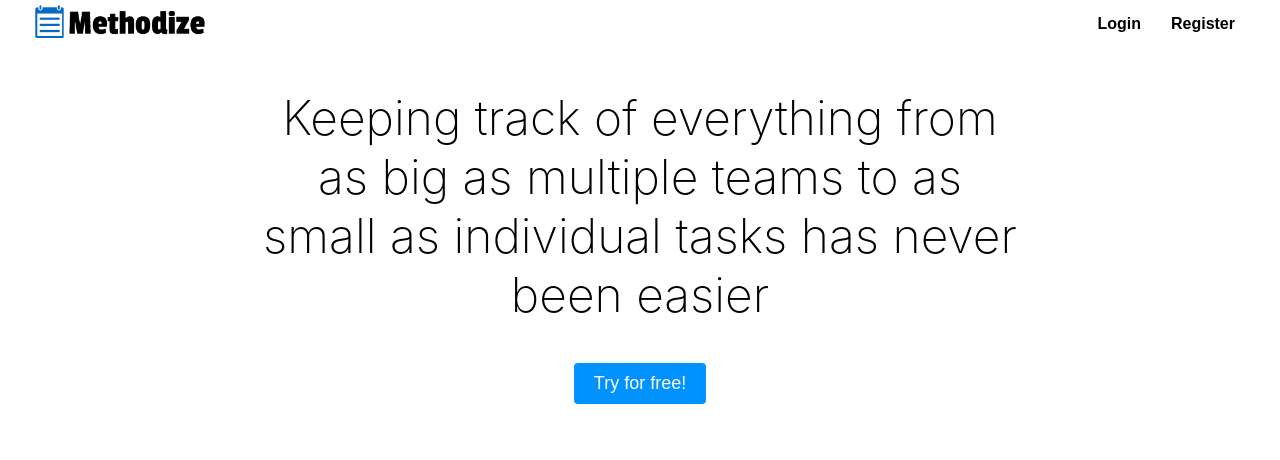
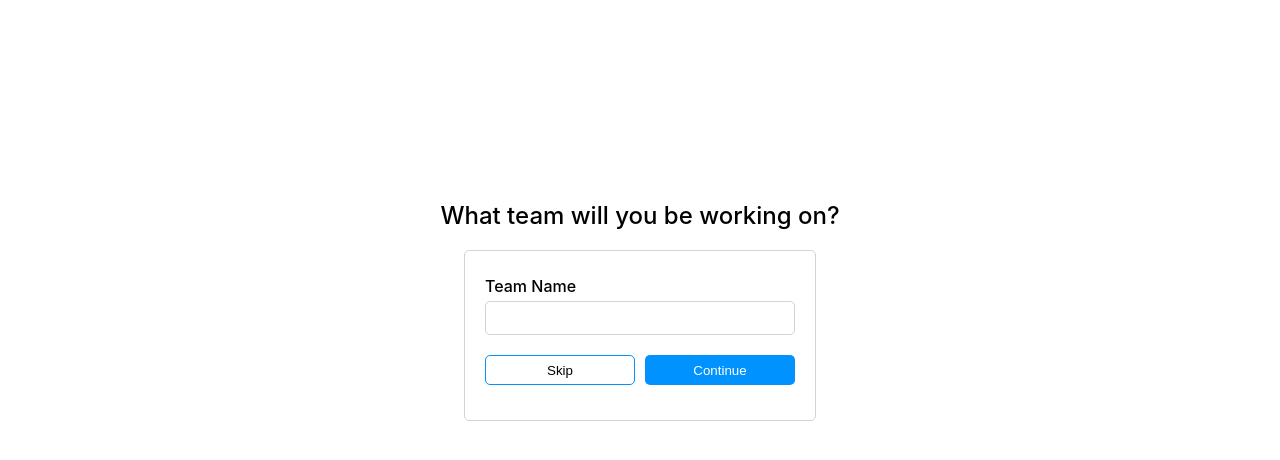
Before and after one commit to ctran01/Methodize, a React (Create React App) app in the folder client/: page /register/onboard in a window 1280 px wide. Before the commit this address led to /. Shown: the top 460 px of the page. Built offline with nearby package versions, Linux system fonts and the light colour scheme.

Commit message:
Onboard page complete

```diff
--- a/client/src/components/AuthRoutes.js
+++ b/client/src/components/AuthRoutes.js
@@ -6,8 +6,8 @@ const AuthRoutes = () => {
   return (
     <BrowserRouter>
       <Switch>
+        {/* <Route exact path="/register/onboard" component={Onboard} /> */}
         <Route exact path="/" component={Home} />
-        <Route exact path="/register" component={Onboard} />
         <Route
           path="/*"
           render={() => {
--- a/client/src/components/LandingPage/LandingRoutes.js
+++ b/client/src/components/LandingPage/LandingRoutes.js
@@ -10,6 +10,7 @@ const LandingRoutes = () => {
       <Switch>
         <Route path="/login" component={LoginPage} />
         <Route exact path="/register" component={RegisterPage} />
+        <Route exact path="/register/onboard" component={Onboard} />
         <Route exact path="/" component={LandingPage} />
         <Route
           path="/*"
--- a/client/src/components/LandingPage/Onboard.js
+++ b/client/src/components/LandingPage/Onboard.js
@@ -1,21 +1,107 @@
-import React, { useContext } from "react";
+import React, { useContext, useState } from "react";
 import UserContext from "../../context/UserContext";
+import apiServer from "../../config/apiServer";
+import { useForm } from "react-hook-form";
+import "../../css/LoginPage.css";
 
-const Onboard = () => {
-  const { onboard } = useContext(UserContext);
+const Onboard = (props) => {
+  const { register, handleSubmit, errors } = useForm();
+  const { setAuth } = useContext(UserContext);
+
+  const [errorMessage, setErrorMessage] = useState("");
+  const onboard = async ({ teamName }) => {
+    const email = localStorage.getItem("email");
+    if (teamName) {
+      try {
+        const res = await apiServer.put("/register/onboard", {
+          email,
+          teamName,
+        });
+        //sets initial token
+        localStorage.setItem("token", res.data.token);
+        setErrorMessage("");
+        // window.location.href = "/";
+        //for Refresh
+        setAuth(res.data.token);
+      } catch (err) {
+        console.log(err.status);
+        setErrorMessage("Something went wrong");
+      }
+    }
+  };
+
+  const onSkip = () => {
+    //sets initial token
+    localStorage.setItem("token", localStorage.getItem("onboard"));
+    //for component to refresh to redirect webpage
+    setAuth(localStorage.getItem("onboard"));
+    localStorage.removeItem("onboard");
+  };
   return (
     <div className="onboard-page-container">
-      <div>
-        <form>
-          <label>
-            Full Name
-            <input></input>
-          </label>
-          <label>
-            Team Name
-            <input></input>
-          </label>
-          <button type="submit">Continue</button>
+      <div
+        style={{
+          display: "flex",
+          flexDirection: "column",
+          alignItems: "center",
+          marginTop: "200px",
+        }}
+      >
+        <div className="onboard-page-header">
+          <h1
+            style={{
+              fontWeight: "500",
+              marginBottom: "20px",
+              marginTop: "1px",
+              fontSize: "24px",
+            }}
+          >
+            What team will you be working on?
+          </h1>
+        </div>
+        <form className="onboard-page--form" onSubmit={handleSubmit(onboard)}>
+          <div style={{ display: "flex", flexDirection: "column" }}>
+            <label htmlFor="teamName">Team Name</label>
+            <input name="teamName" ref={register({ minLength: 2 })}></input>
+            {errors.teamName?.type === "minLengh" && (
+              <p style={{ color: "red", margin: "1px" }}>
+                Team name must be greater than 1 character
+              </p>
+            )}
+          </div>
+          <div
+            style={{
+              display: "flex",
+              flexDirection: "row",
+              justifyContent: "space-between",
+            }}
+          >
+            <button
+              style={{
+                width: "150px",
+                border: "1px solid #0093ff",
+                backgroundColor: "transparent",
+                borderRadius: "5px",
+                color: "black",
+                outline: "none",
+                cursor: "pointer",
+              }}
+              onClick={onSkip}
+            >
+              Skip
+            </button>
+            <button
+              style={{
+                width: "150px",
+              }}
+              type="submit"
+            >
+              Continue
+            </button>
+          </div>
+          {errorMessage ? (
+            <p style={{ color: "red", margin: "1px" }}>{errorMessage}</p>
+          ) : null}
         </form>
       </div>
     </div>
--- a/client/src/components/LandingPage/RegisterPage.js
+++ b/client/src/components/LandingPage/RegisterPage.js
@@ -10,13 +10,15 @@ const RegisterPage = () => {
   const { setAuth, setEmail, setUserId } = useContext(UserContext);
   const [errorMessage, setErrorMessage] = useState("");
 
-  const onSubmit = async ({ email, password }) => {
+  const onSubmit = async ({ name, email, password }) => {
     try {
-      const res = await apiServer.post("/register", { email, password });
-      localStorage.setItem("token", res.data.token);
+      const res = await apiServer.post("/register", { name, email, password });
+      localStorage.setItem("onboard", res.data.token);
       localStorage.setItem("email", res.data.email);
       localStorage.setItem("userId", res.data.id);
-      setAuth(res.data.token);
+      window.location.href = "/register/onboard";
+      setErrorMessage("");
+
       setEmail(res.data.email);
       setUserId(res.data.id);
     } catch (err) {
@@ -47,11 +49,24 @@ const RegisterPage = () => {
             fontSize: "20px",
           }}
         >
-          First Steps..
+          First things first, let's set up your account...
         </h1>
       </div>
       <form className="register-page--form" onSubmit={handleSubmit(onSubmit)}>
         <div style={{ display: "flex", flexDirection: "column" }}>
+          <label htmlFor="name">Full Name</label>
+          <input
+            name="name"
+            placeholder="John Doe"
+            ref={register({ required: true })}
+          ></input>
+          {errors.name?.type === "required" && (
+            <p style={{ color: "red", margin: "1px" }}>
+              Please enter your full name
+            </p>
+          )}
+        </div>
+        <div>
           <label htmlFor="email">Email Address</label>
           <input
             name="email"
@@ -64,6 +79,7 @@ const RegisterPage = () => {
             </p>
           )}
         </div>
+
         <div>
           <label htmlFor="password">Password</label>
           <input
--- a/client/src/css/LoginPage.css
+++ b/client/src/css/LoginPage.css
@@ -1,19 +1,22 @@
 .login-page-container,
-.register-page-container {
+.register-page-container,
+.onboard-page-container {
   display: flex;
   flex-direction: column;
   align-items: center;
 }
 
 .login-page-header,
-.register-page-header {
+.register-page-header,
+.onboard-page-header {
   display: flex;
   flex-direction: column;
   align-items: center;
 }
 
 .login-page--form,
-.register-page--form {
+.register-page--form,
+.onboard-page--form {
   width: 100%;
   display: flex;
   flex-direction: column;
@@ -24,29 +27,50 @@
 }
 
 .login-page--form div,
-.register-page--form div {
+.register-page--form div,
+.onboard-page--form div {
   display: flex;
   flex-direction: column;
   padding: 5px 0px;
 }
 .login-page--form label,
-.register-page--form label {
+.register-page--form label,
+.onboard-page--form label {
   padding-bottom: 5px;
   font-weight: 500;
 }
 .login-page--form input,
-.register-page--form input {
+.register-page--form input,
+.onboard-page--form input {
   height: 30px;
   border-radius: 5px;
   border: 1px solid lightgrey;
 }
 .login-page--form button,
-.register-page--form button {
+.register-page--form button,
+.onboard-page--form button {
   height: 30px;
   margin: 10px 0px;
+  border-radius: 5px;
+  border: none;
+  background-color: #0093ff;
+  outline: none;
+  cursor: pointer;
+  color: white;
 }
+.login-page--form button:hover,
+.register-page--form button:hover,
+.onboard-page--form button:hover {
+  background-color: #0053ff;
+}
+
 .register-container,
 .login-container {
   padding-top: 10px;
   font-size: 15px;
 }
+
+.onboard-page-button-container {
+  display: flex;
+  flex-direction: row;
+}
```
Also changed, not shown: client/src/css/RegisterPage.css (deleted), 1 other file (tests, documents, lock files or other folders).
